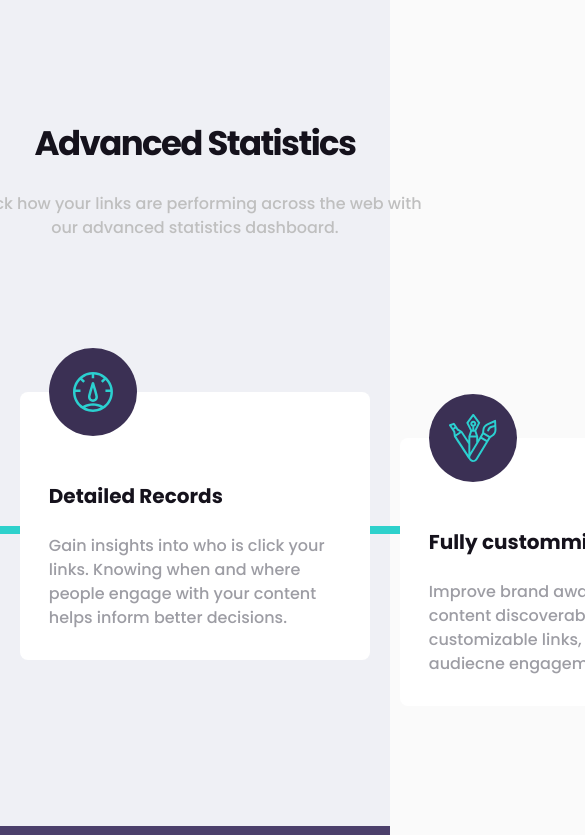
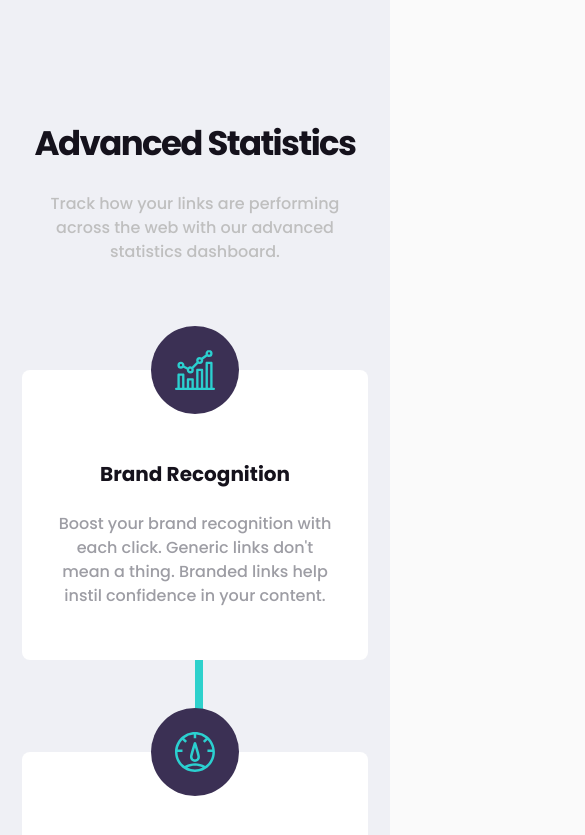
Before and after one commit to SimHoZebs/shortly-landing-page, a Next.js app: page / in a window 390 px wide. Shown: the part 1140-1975 px from the top of the page, 585 px wide, since content can reach past the window. Built offline with nearby package versions, Linux system fonts and the light colour scheme.

Commit message:
Responsive desc #85vw40[done]

```diff
--- a/layout/Desc.tsx
+++ b/layout/Desc.tsx
@@ -33,7 +33,9 @@ const Desc = () => {
               </Typography>
             </div>
 
-            <Typography variant="body1">{blok.desc}</Typography>
+            <div className={style.block__desc}>
+              <Typography variant="body1">{blok.desc}</Typography>
+            </div>
           </div>
         ))}
       </div>
--- a/scss/desc.module.scss
+++ b/scss/desc.module.scss
@@ -1,3 +1,6 @@
+@use "variables" as var;
+$mediaShift: 1100px;
+
 .desc {
   display: flex;
   flex-direction: column;
@@ -5,17 +8,20 @@
   text-align: center;
   background: hsl(230, 25%, 95%);
   padding-bottom: 7.5rem;
+  min-height: fit-content;
 
-  &__line {
-    position: absolute;
-    height: 0.5rem;
-    width: 100%;
-    background: hsl(178, 64%, 50%);
-    top: 50%;
+  @media (max-width: $mediaShift) {
+    padding-left: 1.375rem;
+    padding-right: 1.375rem;
   }
+
   &__desc {
     margin-top: 1.75rem;
     width: 30rem;
+
+    @media (max-width: $mediaShift) {
+      width: fit-content;
+    }
   }
 
   &__blockContainer {
@@ -24,29 +30,58 @@
     display: flex;
     text-align: left;
     justify-content: center;
-    width: fit-content;
+    height: fit-content;
+    column-gap: 1.875rem;
+
+    @media (max-width: $mediaShift) {
+      text-align: center;
+      flex-direction: column;
+      row-gap: 5.75rem;
+    }
+  }
+
+  &__line {
+    position: absolute;
+    height: 0.5rem;
+    width: 100%;
+    background: hsl(178, 64%, 50%);
+    top: 50%;
+
+    @media (max-width: $mediaShift) {
+      width: 0.5rem;
+      height: 100%;
+      top: 0;
+      left: 50%;
+    }
   }
 }
 
 .block {
   position: relative;
   background: white;
-  width: 21.875rem;
+  max-width: 21.875rem;
   height: 16.75rem;
   padding: 1.8rem;
   padding-top: 0rem;
+  padding-bottom: 1.875rem;
   border-radius: 0.5rem;
 
-  &:not(:last-child) {
-    margin-right: 1.875rem;
+  @media (min-width: $mediaShift) {
+    $staircaseMargin: 2.875rem;
+    @for $i from 3 to 5 {
+      &:nth-child(#{$i}) {
+        margin-top: $staircaseMargin;
+      }
+
+      $staircaseMargin: $staircaseMargin * 2;
+    }
   }
 
-  &:nth-child(3) {
-    margin-top: 2.875rem;
-  }
-
-  &:last-child {
-    margin-top: calc(2.875 * 2rem);
+  @media (max-width: $mediaShift) {
+    height: max-content;
+    display: flex;
+    flex-direction: column;
+    align-items: center;
   }
 
   &__imgContainer {
@@ -56,17 +91,22 @@
     position: relative;
     transform: translateY(-50%);
     background: hsl(257, 27%, 26%);
-    border-radius: 50%;
+    border-radius: 100%;
     width: 5.5rem;
     height: 5.5rem;
+    min-width: 5.5rem;
+    min-height: 5.5rem;
   }
 
   &__img {
-    overflow: visible;
     padding: 1rem;
   }
 
   &__title {
     margin-bottom: 1.375rem;
+    text-transform: capitalize;
+  }
+  &__desc {
+    margin-bottom: 1.375rem;
   }
 }
--- a/styles/css/desc.module.css
+++ b/styles/css/desc.module.css
@@ -5,6 +5,38 @@
   text-align: center;
   background: #eff0f5;
   padding-bottom: 7.5rem;
+  min-height: fit-content;
+}
+@media (max-width: 1100px) {
+  .desc {
+    padding-left: 1.375rem;
+    padding-right: 1.375rem;
+  }
+}
+.desc__desc {
+  margin-top: 1.75rem;
+  width: 30rem;
+}
+@media (max-width: 1100px) {
+  .desc__desc {
+    width: fit-content;
+  }
+}
+.desc__blockContainer {
+  position: relative;
+  margin-top: 6.625rem;
+  display: flex;
+  text-align: left;
+  justify-content: center;
+  height: fit-content;
+  column-gap: 1.875rem;
+}
+@media (max-width: 1100px) {
+  .desc__blockContainer {
+    text-align: center;
+    flex-direction: column;
+    row-gap: 5.75rem;
+  }
 }
 .desc__line {
   position: absolute;
@@ -13,36 +45,40 @@
   background: #2ed1cc;
   top: 50%;
 }
-.desc__desc {
-  margin-top: 1.75rem;
-  width: 30rem;
-}
-.desc__blockContainer {
-  position: relative;
-  margin-top: 6.625rem;
-  display: flex;
-  text-align: left;
-  justify-content: center;
-  width: fit-content;
+@media (max-width: 1100px) {
+  .desc__line {
+    width: 0.5rem;
+    height: 100%;
+    top: 0;
+    left: 50%;
+  }
 }
 
 .block {
   position: relative;
   background: white;
-  width: 21.875rem;
+  max-width: 21.875rem;
   height: 16.75rem;
   padding: 1.8rem;
   padding-top: 0rem;
+  padding-bottom: 1.875rem;
   border-radius: 0.5rem;
 }
-.block:not(:last-child) {
-  margin-right: 1.875rem;
+@media (min-width: 1100px) {
+  .block:nth-child(3) {
+    margin-top: 2.875rem;
+  }
+  .block:nth-child(4) {
+    margin-top: 5.75rem;
+  }
 }
-.block:nth-child(3) {
-  margin-top: 2.875rem;
-}
-.block:last-child {
-  margin-top: calc(2.875 * 2rem);
+@media (max-width: 1100px) {
+  .block {
+    height: max-content;
+    display: flex;
+    flex-direction: column;
+    align-items: center;
+  }
 }
 .block__imgContainer {
   display: flex;
@@ -51,16 +87,21 @@
   position: relative;
   transform: translateY(-50%);
   background: #3b3054;
-  border-radius: 50%;
+  border-radius: 100%;
   width: 5.5rem;
   height: 5.5rem;
+  min-width: 5.5rem;
+  min-height: 5.5rem;
 }
 .block__img {
-  overflow: visible;
   padding: 1rem;
 }
 .block__title {
   margin-bottom: 1.375rem;
+  text-transform: capitalize;
+}
+.block__desc {
+  margin-bottom: 1.375rem;
 }
 
 /*# sourceMappingURL=desc.module.css.map */
```
Also changed, not shown: 1 other file (tests, documents, lock files or other folders).
